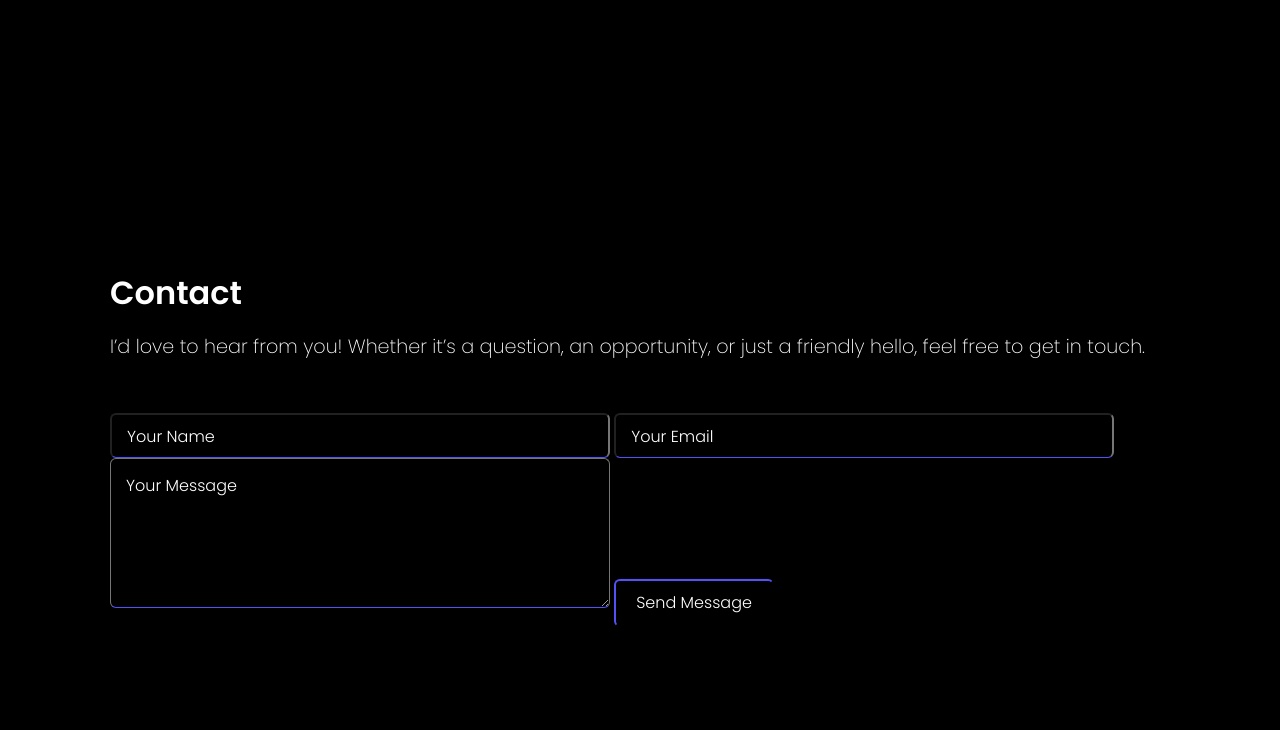
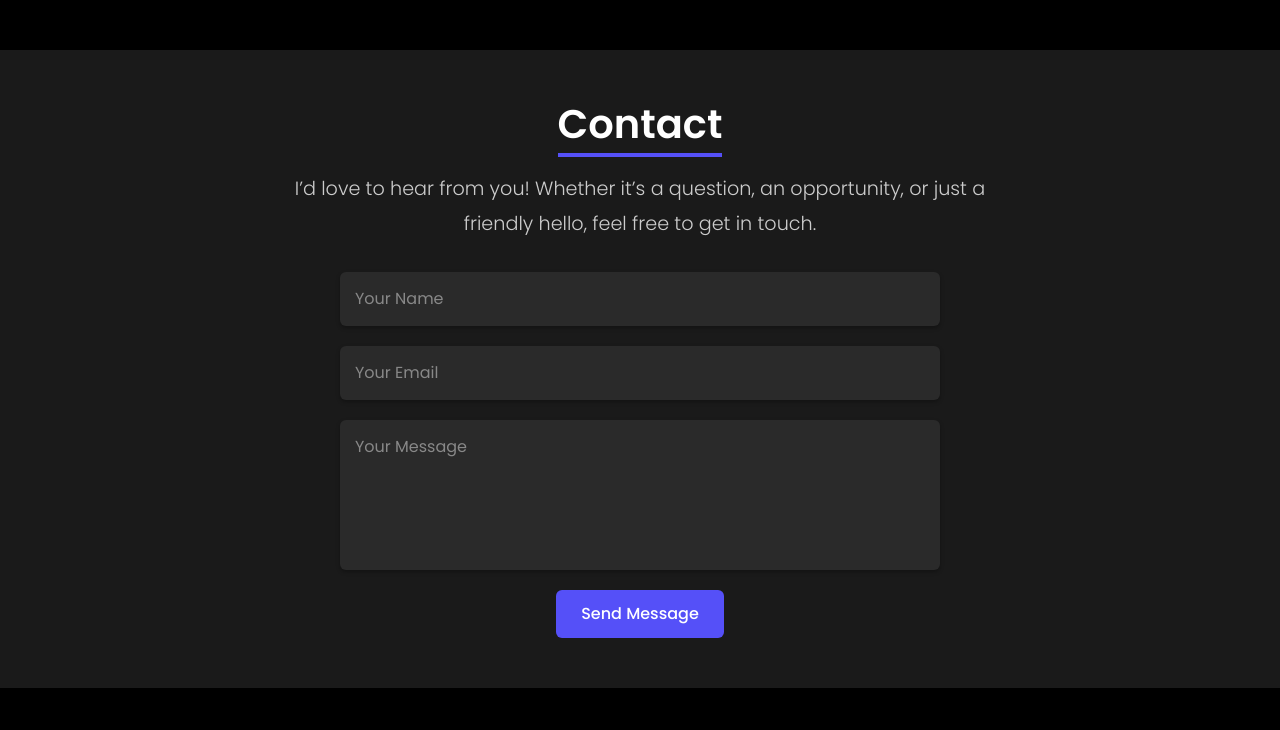
Before and after one commit to A-MOHAMED14/Amin-Portfolio, a plain HTML site: page index.html in a window 1280 px wide. Shown: the part 4630-5360 px from the top of the page. Drawn offline with nearby package versions, Linux system fonts and the light colour scheme.

Commit message:
refactor: improve CSS styling for contact section

```diff
--- a/assets/CSS/styles.css
+++ b/assets/CSS/styles.css
@@ -386,97 +386,101 @@ article {
 #contact-container {
   display: flex;
   justify-content: center;
-  align-items: center;
-  /* margin-bottom: 200px; */
+  padding: 50px 20px;
+  margin-bottom: 150px;
+  background-color: #1a1a1a;
 }
 
+/* Section Styling */
 #contact {
-  height: 100vh;
   display: flex;
-  justify-content: center;
+  flex-direction: column;
   align-items: center;
+  text-align: center;
+  max-width: 700px;
+  width: 100%;
   color: white;
-  flex-direction: column;
-  align-items: flex-start;
-  flex: 1 1 800px;
-  max-width: 1100px;
-  padding: 20px;
-}
-
-#contact form {
-  align-self: center;
-  margin-top: 30px;
-}
-
-#contact form button {
-  align-self: center;
-}
-
-#contact form input {
-  padding: 15px;
-  width: 500px;
-  height: 45px;
-  border-radius: 6px;
-}
-
-#contact form textarea {
-  padding: 15px;
-  width: 500px;
-  height: 150px;
-  border-radius: 6px;
-}
-
-#contact form button {
-  border-radius: 6px;
 }
 
 #contact h2 {
   font-family: var(--poppins);
   font-weight: 600;
-  font-style: normal;
-  font-size: 2rem;
-  margin-bottom: 20px;
+  font-size: 2.5rem;
+  margin-bottom: 15px;
+  border-bottom: 4px solid var(--blue);
+  display: inline-block;
+  padding-bottom: 5px;
 }
 
 #contact p {
   font-family: var(--poppins);
-  font-weight: 200;
-  font-style: normal;
+  font-weight: 300;
   font-size: 1.2rem;
-  line-height: 1.6;
-  margin-bottom: 20px;
+  line-height: 1.8;
+  margin-bottom: 30px;
+  color: #cccccc;
 }
 
-#contact form input {
-  border-bottom: 1px solid var(--blue);
-  background-color: black;
+#contact-form {
+  width: 100%;
+  display: flex;
+  flex-direction: column;
+  align-items: center;
+  gap: 20px;
 }
 
-#contact form textarea {
-  border-bottom: 1px solid var(--blue);
-  background-color: black;
+#contact-form input,
+#contact-form textarea {
+  width: 100%;
+  max-width: 600px;
+  padding: 15px;
+  border-radius: 6px;
+  border: none;
+  background-color: #2a2a2a;
+  color: white;
   font-family: var(--poppins);
-  font-weight: 300;
-  font-style: normal;
+  font-size: 1rem;
+  box-shadow: 0px 2px 4px rgba(0, 0, 0, 0.3);
+  outline: none;
 }
 
-#contact form button {
-  border-top: 2px solid var(--blue);
-  border-left: 2px solid var(--blue);
-  background-color: black;
-  padding: 10px 20px;
-  color: white;
-  font-family: var(--poppins);
-  font-weight: 300;
-  font-style: normal;
+#contact-form input::placeholder,
+#contact-form textarea::placeholder {
+  color: #888888;
 }
 
-#contact form input::placeholder,
-textarea::placeholder {
+#contact-form textarea {
+  resize: none;
+}
+
+#contact-form button {
+  align-self: center;
+  background-color: var(--blue);
   color: white;
+  padding: 12px 25px;
   font-family: var(--poppins);
-  font-weight: 300;
-  font-style: normal;
+  font-size: 1rem;
+  font-weight: 500;
+  border: none;
+  border-radius: 6px;
+  transition: background-color 0.3s ease, transform 0.3s ease;
+  cursor: pointer;
+}
+
+#contact-form button:hover {
+  background-color: #4540d8;
+  transform: translateY(-3px);
+}
+
+.visually-hidden {
+  position: absolute;
+  width: 1px;
+  height: 1px;
+  padding: 0;
+  margin: -1px;
+  overflow: hidden;
+  clip: rect(0, 0, 0, 0);
+  border: 0;
 }
 
 /* ---------- FOOTER STYLING ---------- */
```
